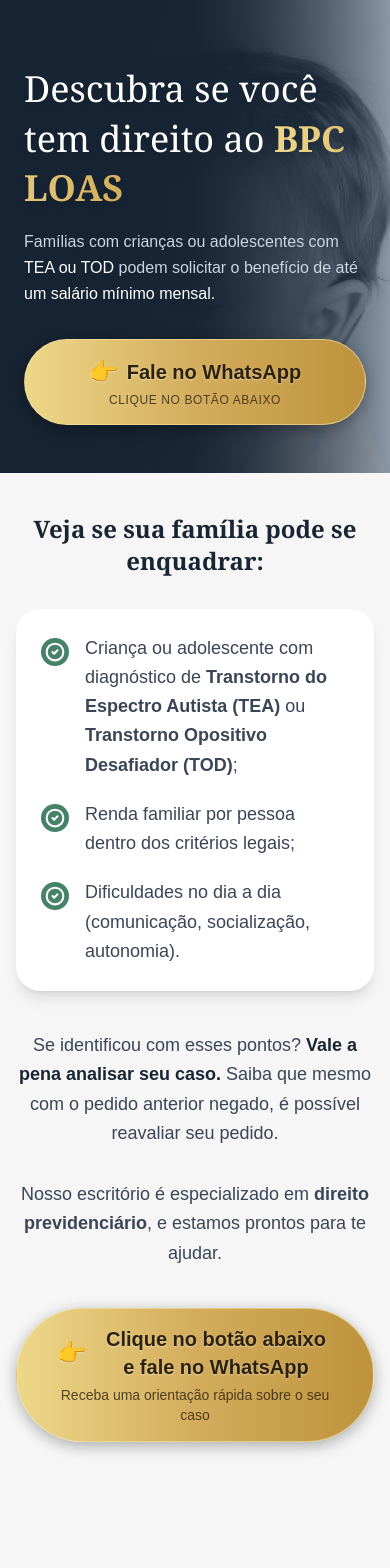
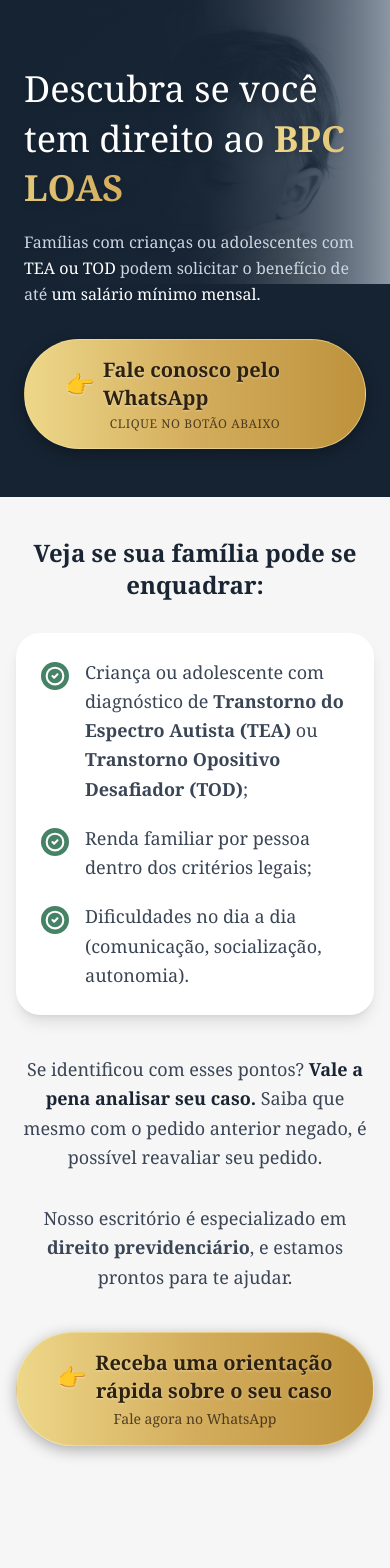
Before and after one commit to AllesGui/woloczyn-portal, a React (Vite) app in the folder frontend/: page /landingpage/bpc-loas in a window 390 px wide. Shown: the top 1568 px of the page. Built offline with nearby package versions, Linux system fonts and the light colour scheme; no server answers.

Commit message:
style: apply global Playfair Display font to landing pages, fix mobile image scaling, update CTA texts

```diff
--- a/frontend/src/pages/LandingBpcLoas.tsx
+++ b/frontend/src/pages/LandingBpcLoas.tsx
@@ -9,14 +9,13 @@ export default function LandingBpcLoas() {
     const whatsappLink = "https://wa.me/5551991860933?text=Ol%C3%A1%2C%20gostaria%20de%20fazer%20uma%20an%C3%A1lise%20sobre%20o%20direito%20ao%20BPC%20LOAS.";
 
     return (
-        <div className="min-h-screen bg-[#F6F6F6] font-sans flex flex-col">
+        <div className="min-h-screen bg-[#F6F6F6] font-serif flex flex-col">
             {/* Header Section with Fake Background Fade. We use a dark color as base and the image overlay. */}
             <div className="relative w-full overflow-hidden bg-[#162332]">
                 <div
-                    className="absolute inset-0 z-0 opacity-80 mix-blend-luminosity bg-[80%_top] md:bg-right"
+                    className="absolute inset-0 z-0 opacity-80 mix-blend-luminosity bg-[right_top] bg-[length:130%_auto] md:bg-right md:bg-cover"
                     style={{
                         backgroundImage: "url('/landingpagefilha.jpeg')",
-                        backgroundSize: "cover",
                         backgroundRepeat: "no-repeat"
                     }}
                 >
@@ -41,7 +40,7 @@ export default function LandingBpcLoas() {
                         className="inline-flex flex-col items-center justify-center bg-gradient-to-r from-[#EED789] via-[#D3AD5D] to-[#BE923C] hover:brightness-110 text-[#2D210F] font-bold px-10 py-4 w-full md:w-auto min-w-[340px] rounded-full shadow-[0_4px_15px_rgba(0,0,0,0.3)] transition-all transform hover:scale-[1.02] active:scale-[0.98] border border-[#F3E5AB]/60"
                     >
                         <span className="text-xl md:text-2xl flex items-center gap-2 drop-shadow-[0_1px_1px_rgba(255,255,255,0.4)]">
-                            <span className="text-2xl">👉</span> Fale no WhatsApp
+                            <span className="text-2xl">👉</span> Fale conosco pelo WhatsApp
                         </span>
                         <span className="text-xs font-medium opacity-80 mt-1 uppercase tracking-wider">Clique no botão abaixo</span>
                     </a>
@@ -101,10 +100,10 @@ export default function LandingBpcLoas() {
                             rel="noreferrer"
                             className="inline-flex flex-col items-center justify-center bg-gradient-to-r from-[#EED789] via-[#D3AD5D] to-[#BE923C] hover:brightness-110 text-[#2D210F] font-bold px-10 py-4 w-full md:w-auto min-w-[340px] rounded-full shadow-[0_4px_15px_rgba(0,0,0,0.3)] transition-transform transform hover:scale-[1.02] active:scale-[0.98] border border-[#F3E5AB]/60"
                         >
-                            <span className="text-xl md:text-2xl flex items-center gap-3 drop-shadow-[0_1px_1px_rgba(255,255,255,0.4)]">
-                                <span className="text-2xl">👉</span> Clique no botão abaixo e fale no WhatsApp
+                            <span className="text-xl md:text-xl flex items-center gap-2 drop-shadow-[0_1px_1px_rgba(255,255,255,0.4)] text-center">
+                                <span className="text-2xl">👉</span> Receba uma orientação rápida sobre o seu caso
                             </span>
-                            <span className="text-sm font-medium opacity-80 mt-1">Receba uma orientação rápida sobre o seu caso</span>
+                            <span className="text-sm font-medium opacity-80 mt-1">Fale agora no WhatsApp</span>
                         </a>
                     </div>
                 </div>
--- a/frontend/src/pages/LandingInsalubridade.tsx
+++ b/frontend/src/pages/LandingInsalubridade.tsx
@@ -9,15 +9,14 @@ export default function LandingInsalubridade() {
     const whatsappLink = "https://wa.me/555191860933?text=Ol%C3%A1%2C%20gostaria%20de%20fazer%20uma%20an%C3%A1lise%20sobre%20o%20adicional%20de%20insalubridade%20de%2040%25.";
 
     return (
-        <div className="min-h-screen bg-[#F3F4F6] font-sans text-slate-800 flex flex-col">
+        <div className="min-h-screen bg-[#F3F4F6] font-serif text-slate-800 flex flex-col">
             {/* Header Section (Inverted: Light Background with Image Fade) */}
             <div className="relative w-full overflow-hidden bg-white border-b border-slate-200">
                 {/* Background Image */}
                 <div
-                    className="absolute inset-0 z-0 opacity-60 mix-blend-multiply bg-[80%_top] md:bg-right"
+                    className="absolute inset-0 z-0 opacity-60 mix-blend-multiply bg-[right_top] bg-[length:130%_auto] md:bg-right md:bg-cover"
                     style={{
                         backgroundImage: "url('/landingpagefilha.jpeg')",
-                        backgroundSize: "cover",
                         backgroundRepeat: "no-repeat"
                     }}
                 >
```
